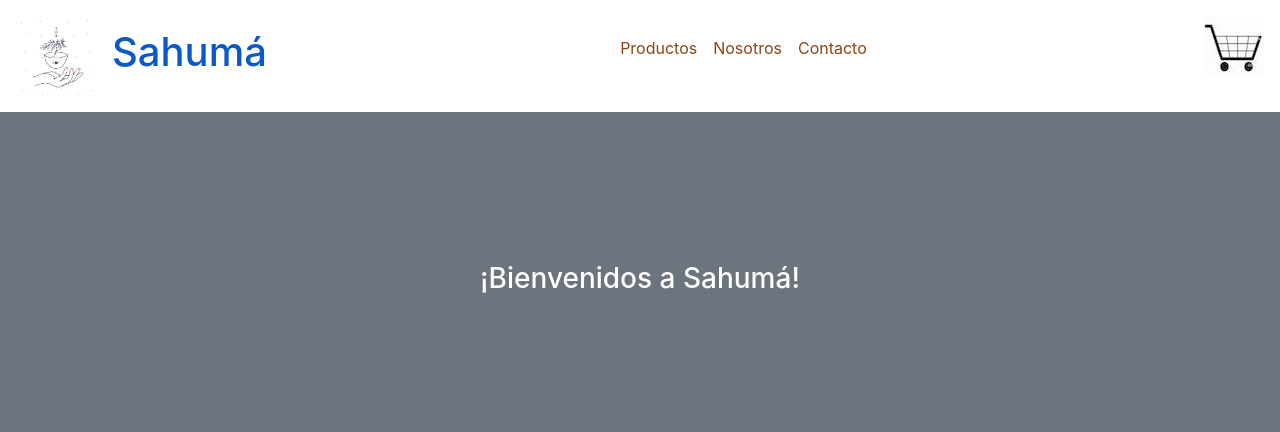
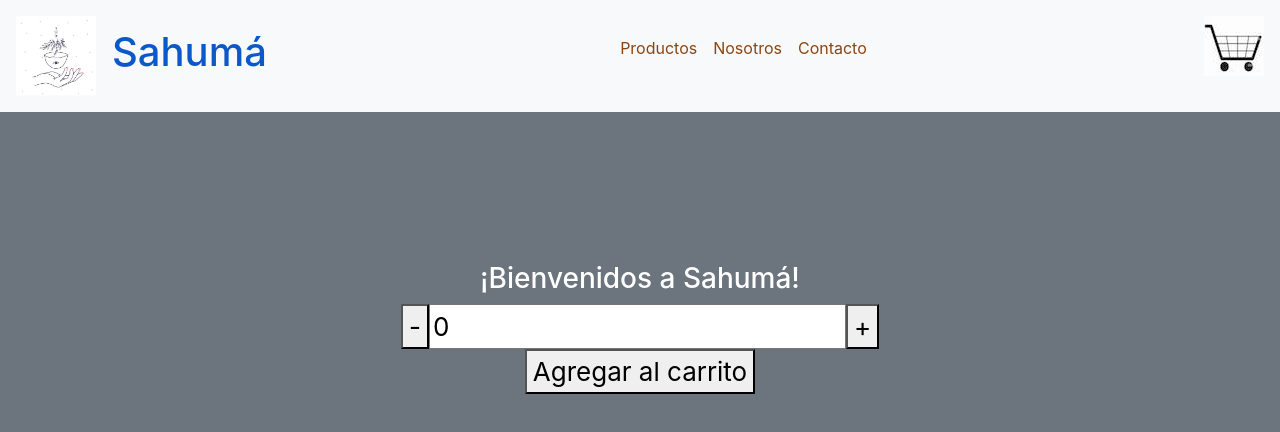
Before and after one commit to AyelenGonzalez/jugandoConReact, a React (Create React App) app: page / in a window 1280 px wide. Shown: the top 432 px of the page. Built offline with nearby package versions, Linux system fonts and the light colour scheme.

Commit message:
Agregado boton contador

```diff
--- a/src/components/NavBar/NavBar.jsx
+++ b/src/components/NavBar/NavBar.jsx
@@ -6,7 +6,7 @@
 
     return (
         <>
-            <div className='nav'>
+            <div className='nav sticky-top bg-light'>
                 <a className='nav__brand' href="#"><img className='nav__logo' src={logo1} alt="LOGO" /><h1>{title}</h1></a>
 
                 <ul className='nav__list'>
--- /dev/null
+++ b/src/components/itemCount/Itemcount.jsx
@@ -0,0 +1,33 @@
+import React, { useState } from 'react';
+
+
+function ItemCount ({stock, initial, onAdd}) {
+     const [count, setCount] = useState(initial);
+
+     function addItem (){
+         if (count < stock){
+             setCount(count +1);
+         }
+     }
+
+     function removeItem(){
+         if (count > 0){
+             setCount(count -1)
+         }
+     }
+
+     return (
+         <div className="item__count">
+             <div>
+                 <button onClick={()=> removeItem ()}> - </button>
+
+                 <input readOnly value={count} />
+
+                 <button onClick={()=> addItem ()}> + </button>
+             </div>
+             <button onClick={() => (count <= stock) && onAdd() }>Agregar al carrito</button>
+         </div>
+     )
+}
+
+export default ItemCount;
--- a/src/components/itemsListContainer/index.jsx
+++ b/src/components/itemsListContainer/index.jsx
@@ -1,10 +1,15 @@
 import React from 'react';
 import './itemsListContainer.css'
+import ItemCount from '../itemCount/Itemcount';
+function ItemBox({greetings}){
+    function addToCart () {
+         console.log('producto agregado');
+    }
 
-function ItemBox({greetings}){
     return (
         <div className='box'>
             <h3>{greetings}</h3>
+            <ItemCount initial={0} stock={9} onAdd={addToCart} />
         </div>
     );
 }
```
